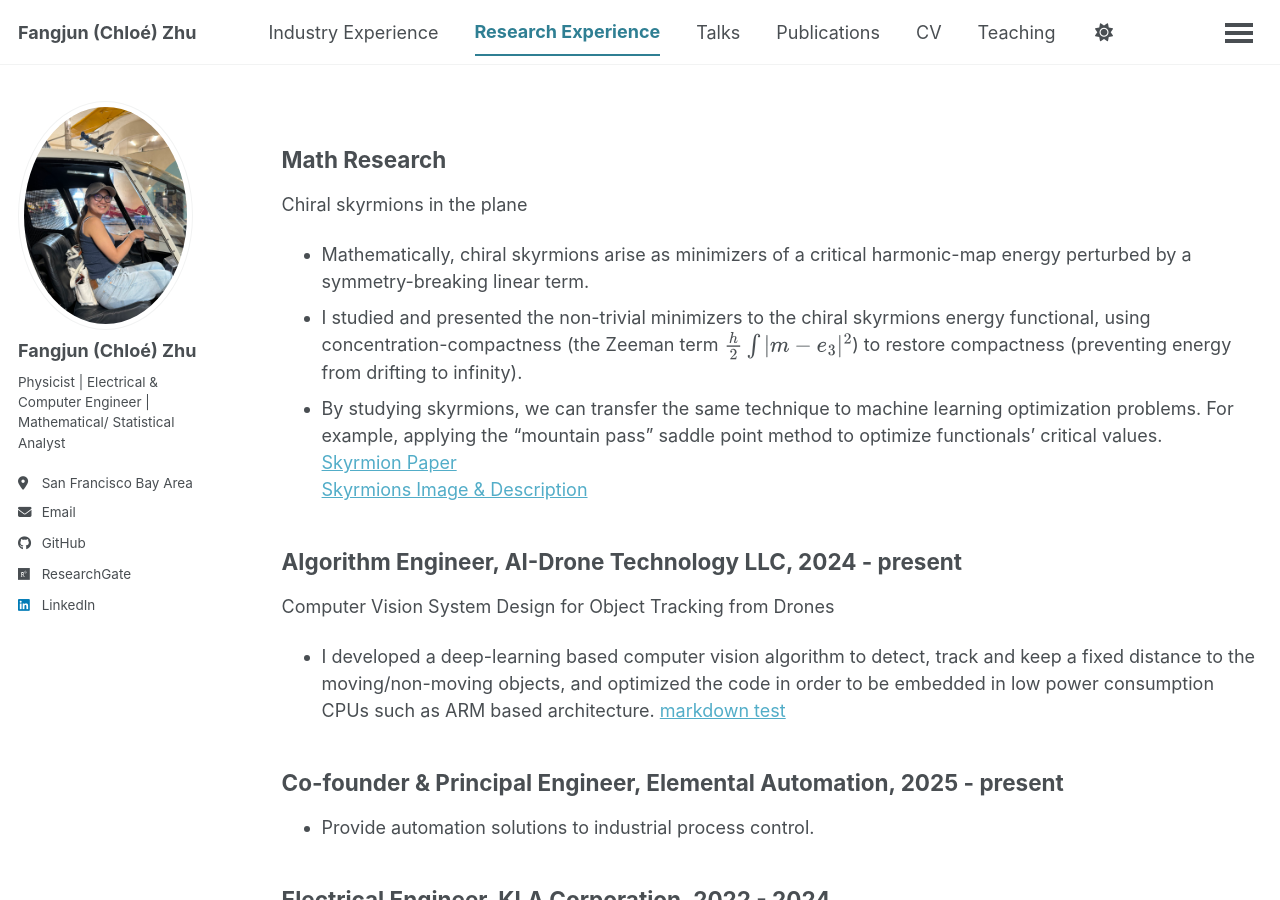
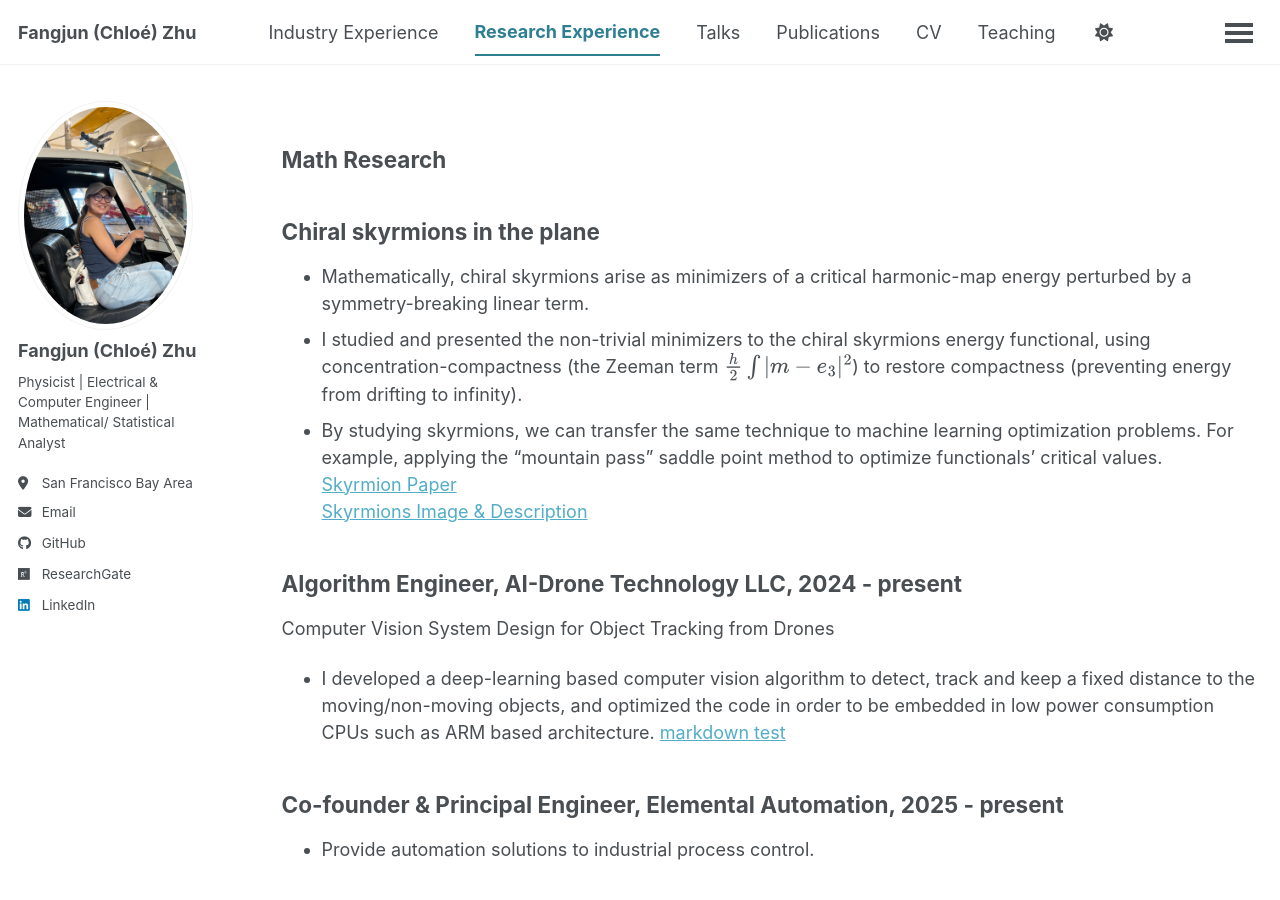
Before and after one commit to ChloeZhu1/ChloeZhu1.github.io, a Jekyll site: the page built from _pages/research-experience.md, in a window 1280 px wide and 900 px high. Built offline with Jekyll 4.4.1, drawn with Linux system fonts in a browser that asks for light colours; a script bundle is joined from its source files by our own code; library files that are not in the unit come from our copies.

```diff
--- a/_pages/research-experience.md
+++ b/_pages/research-experience.md
@@ -7,8 +7,8 @@ redirect_from:
   - /resume
 ---
 {% include base_path %}
-<h2 id="section-title1">Math Research</h2>
-Chiral skyrmions in the plane
+## Math Research
+<h2 id="section-title1">Chiral skyrmions in the plane</h2>
 * Mathematically, chiral skyrmions arise as minimizers of a critical harmonic-map energy perturbed by a symmetry-breaking linear term.
 * I studied and presented the non-trivial minimizers to the chiral skyrmions energy functional, using concentration-compactness (the Zeeman term $\frac{\mathcal{h}}{2} \int \|m-e_3\|^2$) to restore compactness (preventing energy from drifting to infinity).
 * By studying skyrmions, we can transfer the same technique to machine learning optimization problems. For example, applying the "mountain
```
